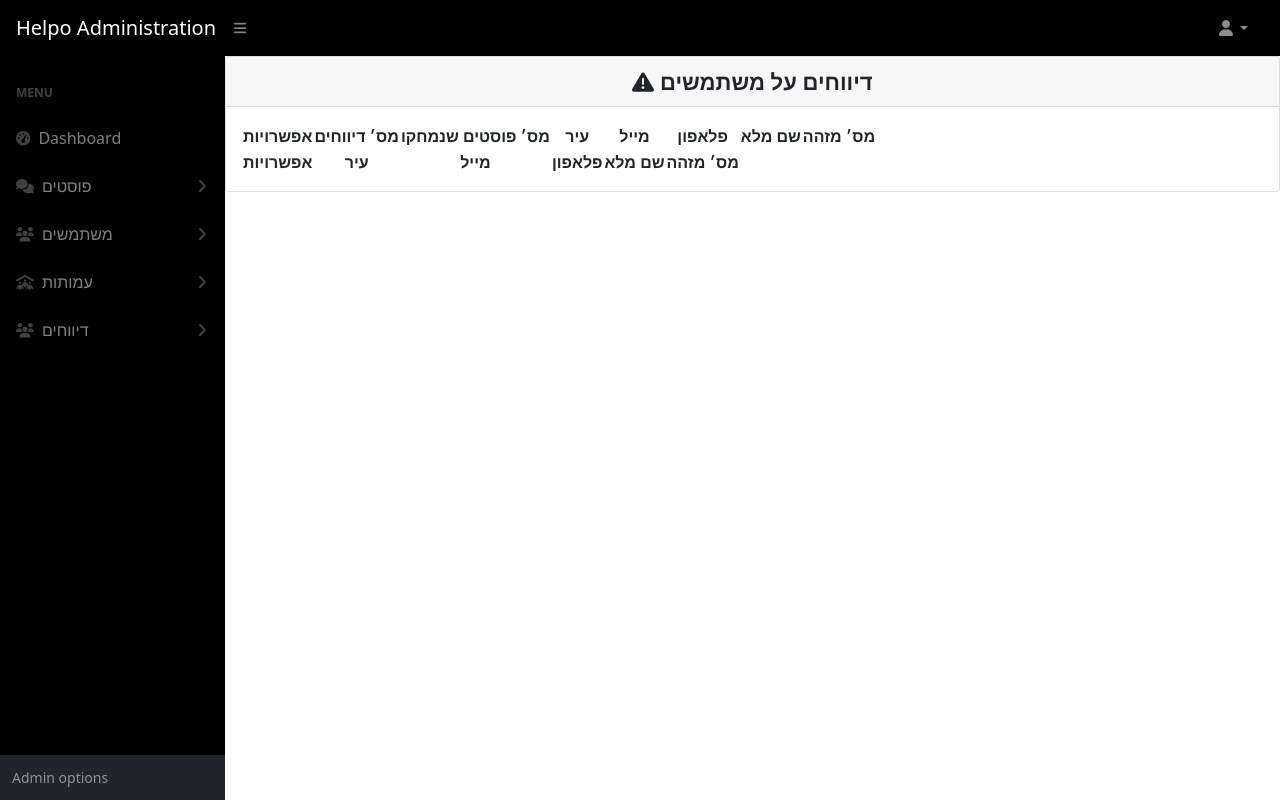
After one commit to Project-Management-SCE/PM2022_TEAM_10, a Django app: page /adminPanel/reports_users in a window 1280 px wide. The commit adds this page. Run offline with Django 4.2, Linux system fonts and the light colour scheme; the visitor is signed in with stand-in values (Sample User, id 1); data comes from the database, SQL or seed files in the repository; lists and menus that the app fills with data are empty; some libraries are stand-ins or nearby versions.

Commit message:
started Admin can manage users reports BSPM2022T10-395 BSPM2022T10-396 BSPM2022T10-397 BSPM2022T10-398 BSPM2022T10-399 BSPM2022T10-400

```diff
--- a/ProjectManagement/accounts/models.py
+++ b/ProjectManagement/accounts/models.py
@@ -39,7 +39,7 @@ class associationManager(models.Model):
 class HelpoUser(models.Model):
     user = models.OneToOneField(User, on_delete=models.CASCADE, primary_key=True)
     city = models.CharField(max_length=100)
-    # deleted_posts = models.IntegerField(default=0)
+    deleted_posts = models.IntegerField(default=0)
 
 
     def __str__(self):
--- a/ProjectManagement/adminPanel/templates/admin_base.html
+++ b/ProjectManagement/adminPanel/templates/admin_base.html
@@ -107,6 +107,11 @@
                                     <a class="nav-link" href="{% url 'reports_posts' %}">דיווחים על פוסטים </a>
                                 </nav>
                             </div>
+                            <div class="collapse" id="collapseReports" aria-labelledby="headingOne" data-bs-parent="#sidenavAccordion">
+                                <nav class="sb-sidenav-menu-nested nav">
+                                    <a class="nav-link" href="{% url 'reports_users' %}">דיווחים על משתמשים </a>
+                                </nav>
+                            </div>
 
                         </div>
                     </div>
--- a/ProjectManagement/adminPanel/templates/admin_reports_posts.html
+++ b/ProjectManagement/adminPanel/templates/admin_reports_posts.html
@@ -7,8 +7,8 @@
 
 <div class="card mb-4">
         <div class="card-header">
-            <i class="fas fa-regular fa-comment"></i>
-            פוסטים
+            <i class="fas fa-solid fa-triangle-exclamation"></i>
+            דיווחים על פוסטים
         </div>
 
         <div class="card-body" >
@@ -43,7 +43,7 @@
                 {%for item in posts%}
                 <tr>
                         <td>
-                            <input type="submit" class="btn btn-outline-danger" value="פרטים"  onclick="location.href='{% url 'reportsPostDetails' item.id %}';" >
+                             <input type="submit" class="btn btn-outline-danger" value="פרטים"  onclick="location.href='{% url 'reportsPostDetails' item.id %}';" >
                         </td>
                         <td>
                             {{item.reports_counter }}
--- /dev/null
+++ b/ProjectManagement/adminPanel/templates/admin_reports_users.html
@@ -0,0 +1,59 @@
+{% extends 'admin_base.html' %}
+
+{%block content%}
+
+
+<div class="card mb-4">
+    <div class="card-header">
+        <i class="fas fa-solid fa-triangle-exclamation"></i>
+        דיווחים על משתמשים
+    </div>
+<div class="card-body">
+    <table id="datatablesSimple">
+        <thead>
+            <tr>
+                <th>אפשרויות</th>
+                <th>מס׳ דיווחים</th>
+                <th>מס׳ פוסטים שנמחקו</th>
+                <th>עיר</th>
+                <th>מייל</th>
+                <th>פלאפון</th>
+                <th>שם מלא</th>
+                <th>מס׳ מזהה</th>
+            </tr>
+        </thead>
+        <tfoot>
+            <tr>
+                <th>אפשרויות</th>
+                <th>עיר</th>
+                <th>מייל</th>
+                <th>פלאפון</th>
+                <th>שם מלא</th>
+                <th>מס׳ מזהה</th>
+            </tr>
+        </tfoot>
+        <tbody>
+            {% for item in users%}
+            <tr>
+                <td>
+                    <div style="text-align:center;">
+                        <input type="submit" class="btn btn-outline-dark" value="פרטים" onclick="location.href='{% url 'reportsUserDetails' item.user.id %}';">
+
+                    </div>
+                </td>
+                <td>{{item.user.reports_counter}}</td>
+                <td>{{item.deleted_posts}}</td>
+                <td>{{item.city}}</td>
+                <td>{{item.user.email}}</td>
+                <td>{{item.user.phone_number}}</td>
+                <td>{{item.user.first_name}} {{item.user.last_name}}</td>
+                <td>{{item.user.id}}</td>
+            </tr>
+            {%endfor%}
+        </tbody>
+    </table>
+</div>
+</div>
+
+
+{%endblock%}
--- a/ProjectManagement/adminPanel/urls.py
+++ b/ProjectManagement/adminPanel/urls.py
@@ -29,6 +29,7 @@ urlpatterns = [
     path("deletePostReports/<str:pk>", views.deletePostReports, name="deletePostReports"),
     path("deletePostReported/<str:pk>", views.deletePostReported, name="deletePostReported"),
 
-
+    path("reports_users", views.reports_users, name="reports_users"),
+    path("reportsUserDetails/<str:pk>", views.reportsUserDetails, name="reportsUserDetails"),
 
 ]
--- a/ProjectManagement/adminPanel/views.py
+++ b/ProjectManagement/adminPanel/views.py
@@ -7,7 +7,7 @@ from django.contrib.admin.views.decorators import staff_member_required
 from django.core.exceptions import ObjectDoesNotExist
 from .forms import Categoryform
 from associations.models import Association
-from reports.models import PostReport
+from reports.models import PostReport,UserReport
 
 # Create your views here.
 def adminPanel(response):
@@ -182,10 +182,9 @@ def deletePost(request,pk,isReported):
         req.delete()
         return redirect('posts')
 
-    #need to add 1 to the user deleted_post field!!!!!!!!!!!!!!
     else:
-        # req.user.deleted_posts =req.user.deleted_posts=1
-        # req.user.save()
+        req.user.deleted_posts =req.user.deleted_posts=1
+        req.user.save()
         req.delete()
         return redirect('reports_posts')
 
@@ -270,7 +269,7 @@ def searchAsso(request):
 def reports_posts(response):
     if not response.user.is_superuser:   # Restrict the accses only for admins
         return render(response,"admin_error.html",{})
-    posts = Post.objects.filter().exclude(reports_counter__in=[0,2]) #NEED TO ADD 1!!!!!!
+    posts = Post.objects.filter().exclude(reports_counter__in=[0,1,2])
     context={'posts':posts}
     return render(response,"admin_reports_posts.html",context)
 
@@ -308,3 +307,24 @@ def deletePostReports(request,pk):
 
 def deletePostReported(request,pk):
     return deletePost(request,pk,True)
+
+
+############### reports on users #######################
+def reports_users(response):
+    if not response.user.is_superuser:   # Restrict the accses only for admins
+        return render(response,"admin_error.html",{})
+    users = HelpoUser.objects.filter().exclude(user__reports_counter__in=[0],deleted_posts__in=[0,1,2,3,4])
+    context={'users':users}
+    return render(response,"admin_reports_users.html",context)
+
+def reportsUserDetails(request,pk):
+    if not request.user.is_superuser:   # Restrict the accses only for admins
+        return render(request,"admin_error.html",{})
+
+    try:
+        req = HelpoUser.objects.get(user_id=pk)
+    except ObjectDoesNotExist as e:
+        return render(request,"admin_error.html",{})
+
+    reports =  UserReport.objects.filter(reported_id = pk)
+    return render(request,"admin_users_reports_details.html",{'item':req,'reports':reports})
```
Also changed, not shown: ProjectManagement/adminPanel/templates/admin_users_reports_details.html (added, +96 -0 lines), ProjectManagement/accounts/migrations/0003_helpouser_deleted_posts.py (added).
